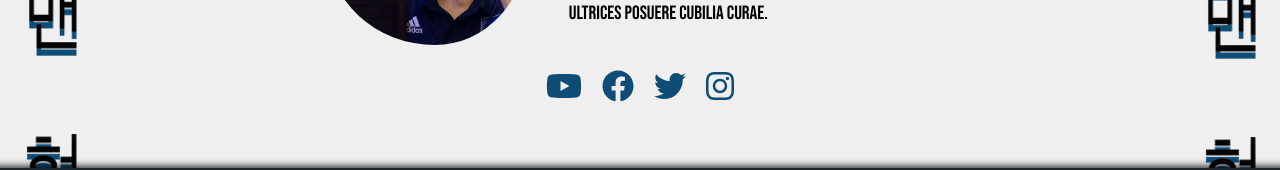
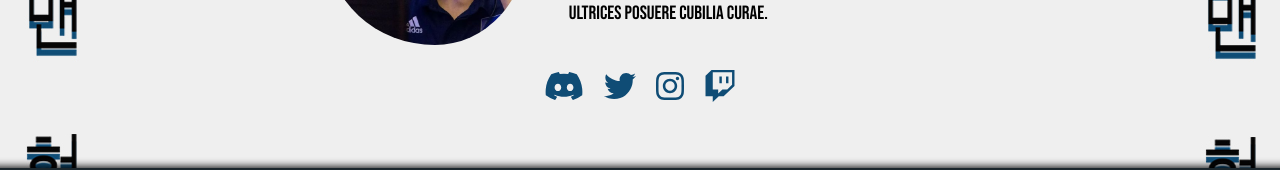
Before and after one commit to 1ugon/erasusacademy, a React (Create React App) app: page / in a window 1280 px wide. Shown: the part 3215-3385 px from the top of the page. Built offline with nearby package versions, Linux system fonts and the light colour scheme.

Commit message:
Update About.tsx

```diff
--- a/src/sections/About.tsx
+++ b/src/sections/About.tsx
@@ -3,10 +3,10 @@ import React from "react";
 import { FontAwesomeIcon } from "@fortawesome/react-fontawesome";
 
 import {
-  faYoutube,
-  faFacebook,
   faTwitter,
   faInstagram,
+  faTwitch,
+  faDiscord,
 } from "@fortawesome/free-brands-svg-icons";
 
 import profileImg from "../assets/profile.png";
@@ -31,17 +31,17 @@ function About() {
         </div>
       </div>
       <div className={styles.socialMedia}>
-        <a href="/">
-          <FontAwesomeIcon icon={faYoutube} size="2x" />
+        <a href="https://discord.gg/XSVCvUWj">
+          <FontAwesomeIcon icon={faDiscord} size="2x" />
         </a>
-        <a href="/">
-          <FontAwesomeIcon icon={faFacebook} size="2x" />
-        </a>
-        <a href="/">
+        <a href="https://twitter.com/erasusplay">
           <FontAwesomeIcon icon={faTwitter} size="2x" />
         </a>
-        <a href="/">
+        <a href="https://www.instagram.com/erasusplay/">
           <FontAwesomeIcon icon={faInstagram} size="2x" />
+        </a>
+        <a href="https://www.twitch.tv/erasusplay">
+          <FontAwesomeIcon icon={faTwitch} size="2x" />
         </a>
       </div>
     </div>
```
